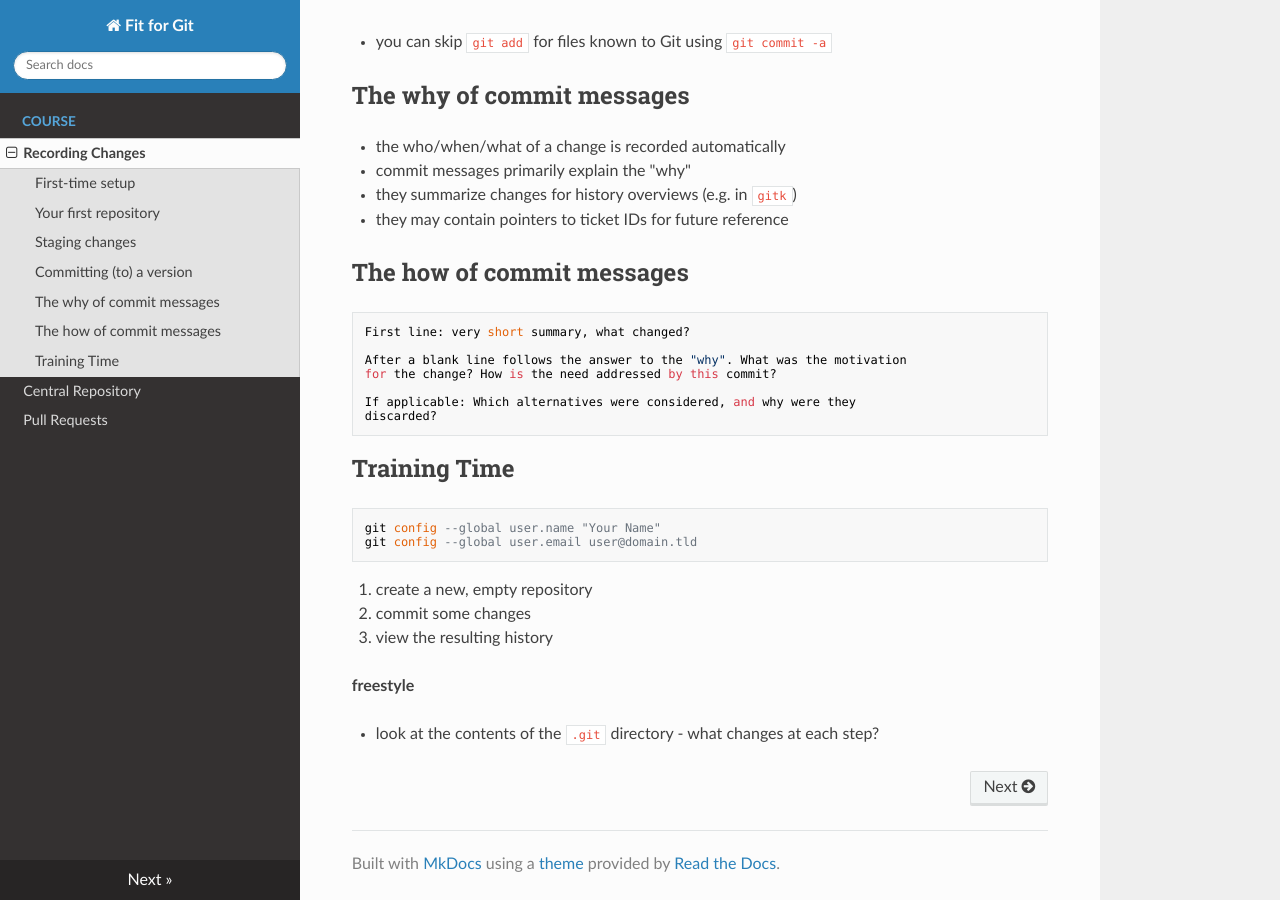
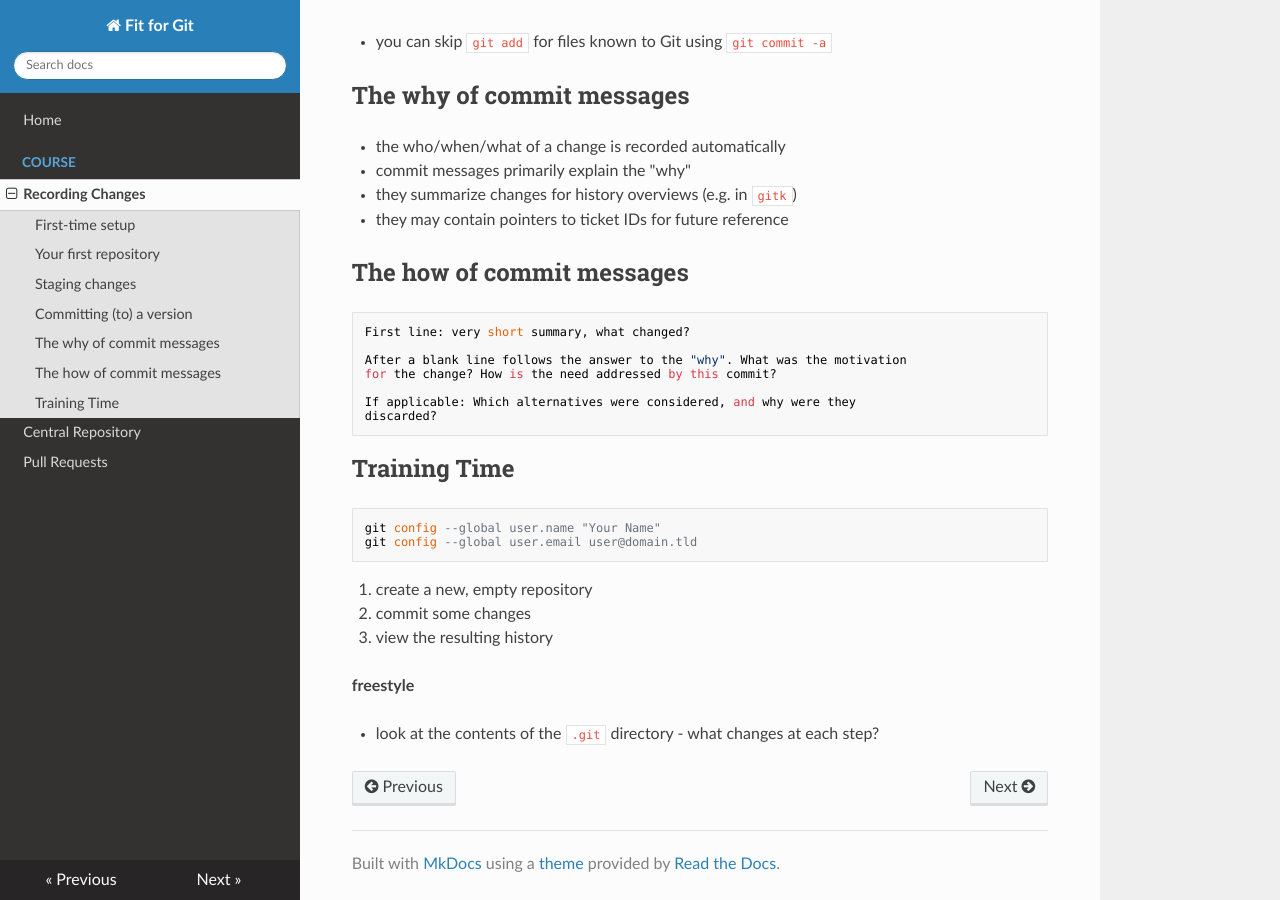
Before and after one commit to nome/FitForGit, an MkDocs documentation site: the page built from docs/01_recording_changes.md, in a window 1280 px wide and 900 px high, scrolled down 1289 px. Built offline with MkDocs 1.6.1, drawn with Linux system fonts in a browser that asks for light colours; nearby versions of some CDN libraries; old or Windows-style settings are respelled for this version of MkDocs; part of the change alters nothing that is shown.

Commit message:
Add missing home page

```diff
--- a/mkdocs.yml
+++ b/mkdocs.yml
@@ -2,6 +2,7 @@ site_name: Fit for Git
 theme: readthedocs
 
 pages:
+- Home: "index.md"
 - Course:
   - "Recording Changes": "01_recording_changes.md"
   - "Central Repository": "02_central_repository.md"
```
